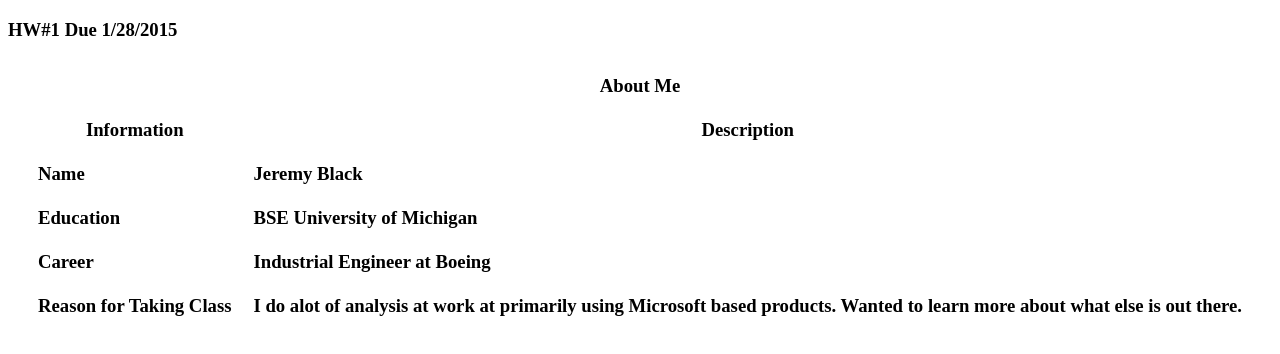
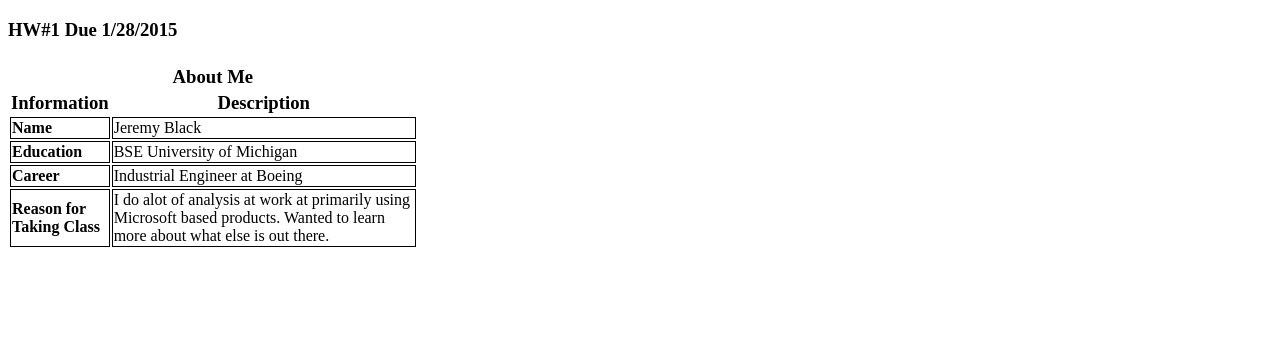
Before and after one commit to jeremyb311/jeremyb311.github.io, a plain HTML site: page HW1.html in a window 1280 px wide. Drawn offline with Linux system fonts and the light colour scheme.

Commit message:
Update HW1.html

```diff
--- a/HW1.html
+++ b/HW1.html
@@ -1,8 +1,14 @@
 <!DOCTYPE html>
-		<div id="div-HW1">
+<html>
+	<head>
+		<title>Jeremy's IE 590 Page</title>
+		<link type="text/css" rel="stylesheet" href="stylesheet.css"/>
+	</head>
+
+	<body>
 		<h3> HW#1 Due 1/28/2015</h>
 		<br></br>
-			<table align="center" cellpadding="10">
+		<table>
 			<thead>
 				<th colspan="2">About Me</th>
 			</thead>
@@ -27,6 +33,5 @@
 					<td id="tbl2-HW1">I do alot of analysis at work at primarily using Microsoft based products. Wanted to learn more about what else is out there.</td>
 				</tr>
 		</table>
-		</div>
 	</body>
 </html>
```
Lines whose indentation alone changed are shown as unchanged.
